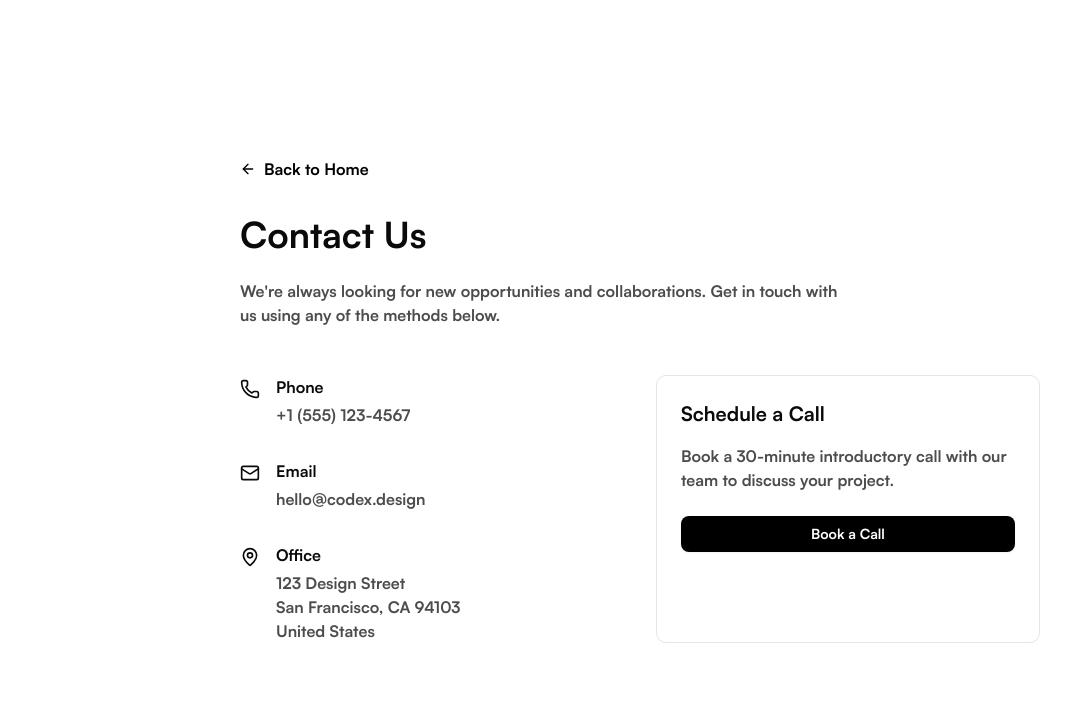
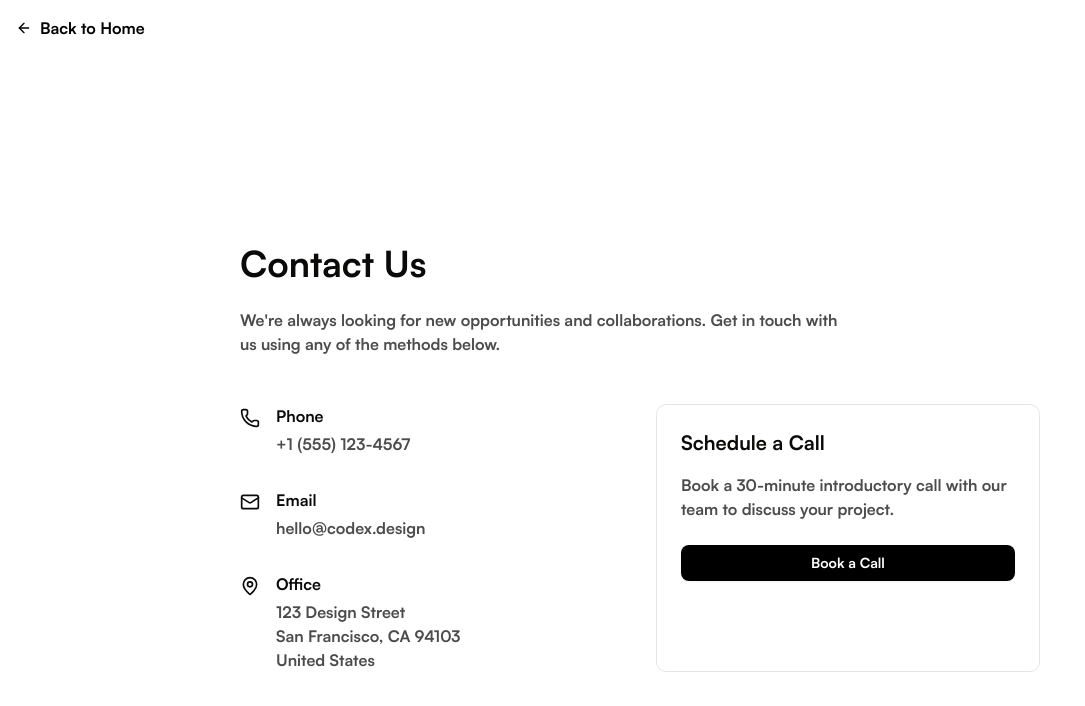
Before and after one commit to Nash504/autofolio, a Next.js app: page /contact in a window 1280 px wide. Shown: the top 706 px of the page, without its empty margins (0-1085 px from the left). Built offline with nearby package versions, Linux system fonts and the light colour scheme.

Commit message:
spider-man back to home

```diff
--- a/src/app/contact/page.jsx
+++ b/src/app/contact/page.jsx
@@ -1,20 +1,14 @@
 import Link from "next/link";
 import { Button } from "@/components/ui/button";
 import { ArrowLeft, Phone, Mail, MapPin } from "lucide-react";
+import BackToHome from "@/components/BackToHome";
 
 export default function ContactPage() {
   return (
+    <>
+    <BackToHome />
     <div className="min-h-screen flex flex-col items-center justify-center bg-white p-4 md:p-8">
       <div className="w-full max-w-[800px] mx-auto">
-        <div className="mb-8">
-          <Link
-            href="/"
-            className="inline-flex items-center text-black hover:underline"
-          >
-            <ArrowLeft className="mr-2 h-4 w-4" />
-            Back to Home
-          </Link>
-        </div>
 
         <h1 className="text-3xl md:text-4xl font-bold mb-6">Contact Us</h1>
         <p className="text-black/70 mb-12 max-w-[600px]">
@@ -68,5 +62,6 @@ export default function ContactPage() {
         </div>
       </div>
     </div>
+    </>
   );
 }
--- a/src/app/email/page.jsx
+++ b/src/app/email/page.jsx
@@ -3,12 +3,15 @@ import { Button } from "@/components/ui/button";
 import { Input } from "@/components/ui/input";
 import { Textarea } from "@/components/ui/textarea";
 import { ArrowLeft } from "lucide-react";
+import BackToHome from "@/components/BackToHome";
 
 export default function EmailPage() {
   return (
+    <>
+    <BackToHome />
     <div className="min-h-screen flex flex-col items-center justify-center bg-white p-4 md:p-8">
       <div className="w-full max-w-[600px] mx-auto">
-        <div className="mb-8">
+        {/* <div className="mb-8">
           <Link
             href="/"
             className="inline-flex items-center text-black hover:underline"
@@ -16,7 +19,7 @@ export default function EmailPage() {
             <ArrowLeft className="mr-2 h-4 w-4" />
             Back to Home
           </Link>
-        </div>
+        </div> */}
 
         <h1 className="text-3xl md:text-4xl font-bold mb-6">Email Us</h1>
         <p className="text-black/70 mb-8">
@@ -68,5 +71,6 @@ export default function EmailPage() {
         </form>
       </div>
     </div>
+    </>
   );
 }
--- a/src/app/page.jsx
+++ b/src/app/page.jsx
@@ -97,7 +97,7 @@ export default function Home() {
         {selectedProject && (
           <Dialog open={true} onOpenChange={() => setSelectedProject(null)}>
             <div className="transition-transform duration-500 fixed inset-0 bg-white/10 backdrop-blur-md" />
-            <DialogContent className="bg-white border border-white shadow-lg p-6 max-h-[90vh] overflow-y-auto w-[95vw] max-w-4xl mx-auto">
+            <DialogContent className="bg-white border border-white shadow-lg p-6 max-h-[90vh] overflow-y-auto w-[95vw] max-w-4xl mx-auto scrollbar-hide">
           <DialogHeader>
             <DialogTitle className="text-2xl font-bold mb-4">
               {selectedProject.title === "Work" ? (
--- /dev/null
+++ b/src/components/BackToHome.jsx
@@ -0,0 +1,18 @@
+
+import { ArrowLeft } from "lucide-react";
+import Link from "next/link";
+
+export default function BackToHome() {
+    return(
+        <header>
+            <div className="p-4">
+          <Link
+            href="/"
+            className="inline-flex items-center text-black hover:underline"
+          >
+            <ArrowLeft className="mr-2 h-4 w-4" />
+            Back to Home
+          </Link>
+        </div>
+        </header>
+    )}
```
